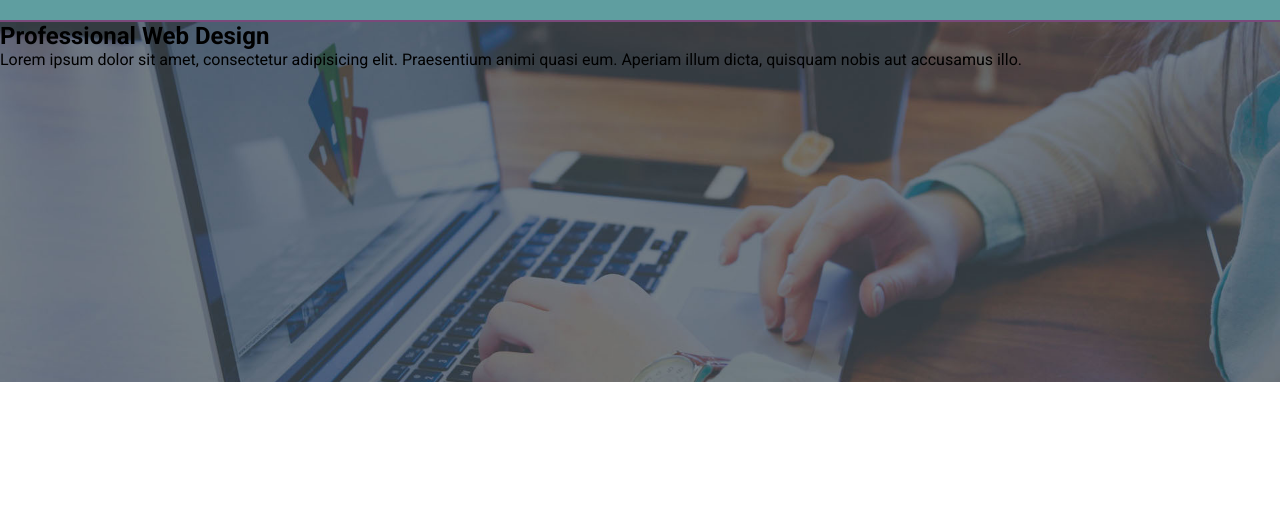
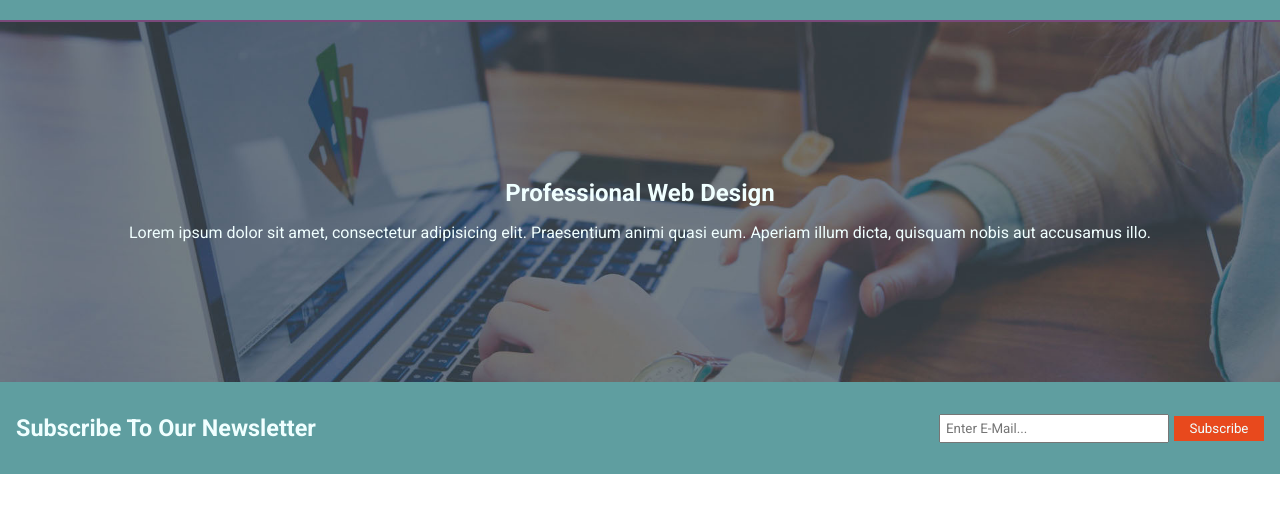
Before and after one commit to Jinsuerer/page-Web-Design, a plain HTML site: page index.html in a window 1280 px wide. Shown: the part 58-570 px from the top of the page. Drawn offline with Linux system fonts and the light colour scheme.

Commit message:
subscrite

```diff
--- a/index.html
+++ b/index.html
@@ -35,8 +35,25 @@
         </p>
       </div>
     </section>
+    <!-- header finished -->
+    <!-- subscribe start -->
+<section class="subscribe">
+    <div class="left">
+        <h3>Subscribe To Our Newsletter</h3>
+    </div>
+    <div class="right">
+        <input type="text" placeholder="Enter E-Mail...">
+        <button>Subscribe</button>
+    </div>
+</section>
+<!-- content start -->
 
-    <!-- header finished -->
+
+
+
+
+
+    <!-- subscribe finisted-->
 
     <script src="app.js"></script>
   </body>
--- a/style.css
+++ b/style.css
@@ -47,9 +47,40 @@ header .menü .active{
     background-image: url(./showcase.jpg);
     background-size: cover;
     background-position: center;
-
+    display: flex;
+    justify-content: center;
+    align-items: center;
+    text-align: center;
+    color: azure;
 
 }
+.banner h2{
+    font: size 2rem;
+    padding: 1rem;
 
+}
+/* bannel finisted */
 
-/* bannel finisted */
+/* subscribe start */
+.subscribe{
+    height: 5.75rem;
+    background-color: cadetblue;
+    font-size: 1.25rem;
+    color: azure;
+    display: flex;
+    justify-content: space-between;
+    align-items: center;
+    padding: 0 1rem;
+}
+.subscribe .right input{
+    padding: 5px;
+    width: 230px;
+}
+.subscribe .right button{
+    padding: 5px;
+    width: 90px;
+    background-color: #e8491d;
+    color: azure;
+    border: none;
+}
+/* subscrite finisted */
```
Also changed, not shown: 1 other file.
